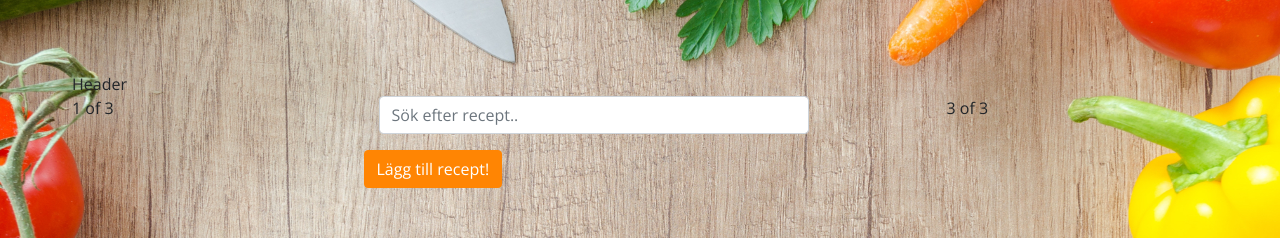
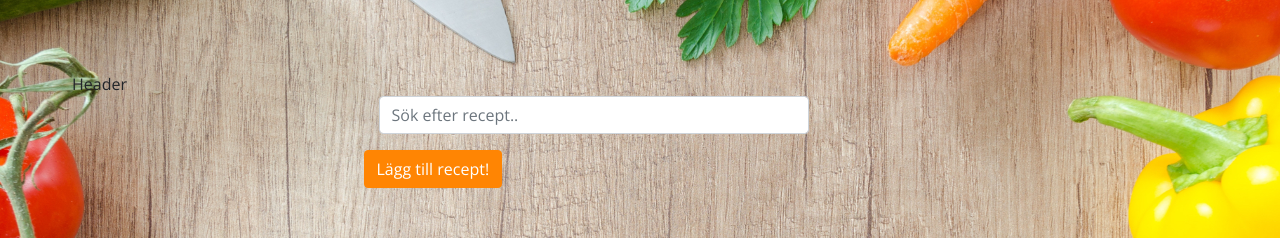
Before and after one commit to teeboteebo/yaddie-web, a React (Create React App) app: page / in a window 1280 px wide. Shown: the top 238 px of the page. Built offline with nearby package versions, Linux system fonts and the light colour scheme.

Commit message:
erased unused columns

```diff
--- a/src/components/Header/index.js
+++ b/src/components/Header/index.js
@@ -9,13 +9,7 @@ class Header extends React.Component {
       <header>
         Header
         <Row className="justify-content-md-center">
-          <Col xs="3">
-            1 of 3
-          </Col>
-          <Col md="6"><SearchSection /></Col>
-          <Col xs="3">
-            3 of 3
-          </Col>
+          <Col md="6"> <SearchSection /></Col>
         </Row>
 
 
```
